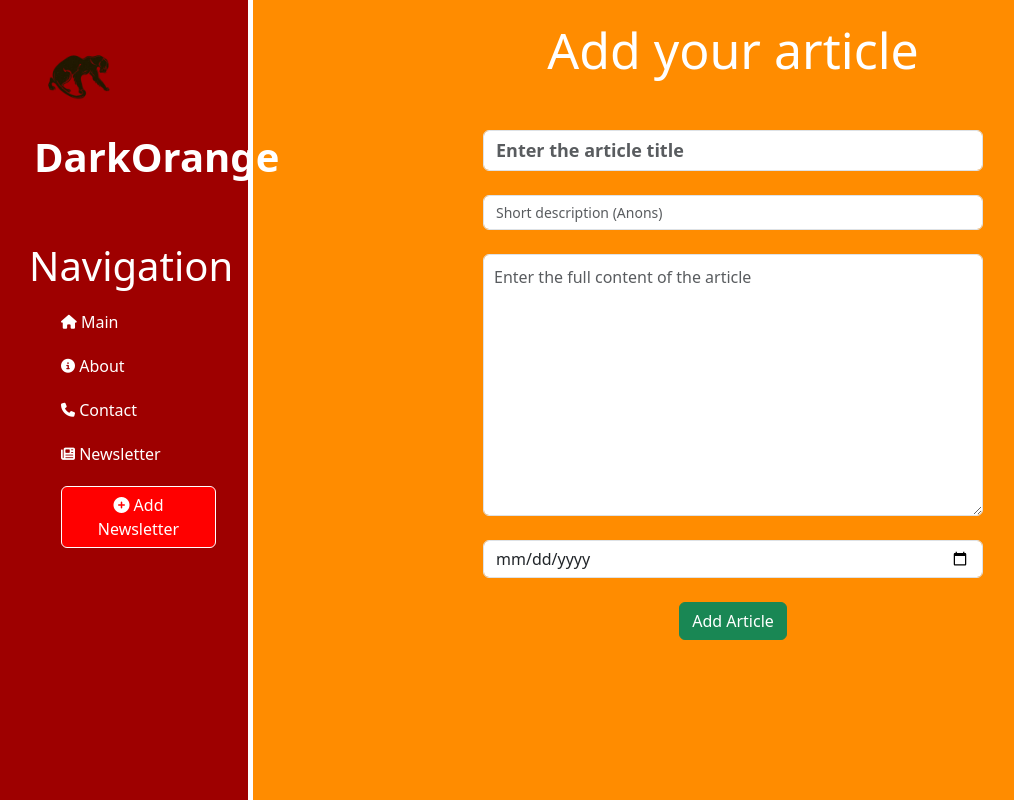
After one commit to hrgalstyan21/newDjango, a Django app: page /news/create/ in a window 1280 px wide. The commit adds this page. Shown: the whole page, without its empty margins (3-1017 px from the left). Run offline with Django 5.2, Linux system fonts and the light colour scheme; some libraries are stand-ins or nearby versions.

Commit message:
add article and data

```diff
--- a/firstApp/main/static/main/css/main.css
+++ b/firstApp/main/static/main/css/main.css
@@ -7,7 +7,7 @@ aside {
     background: #9e0000;
     width: 20%;
     padding: 2.5%;
-    height: 200vh;
+    height: 100vh;
     color: white;
     border-right:5px solid white;
 }
@@ -90,3 +90,15 @@ main .features h1{
 }
 
 main .features p{max-width: 700px; margin: 20px auto;}
+
+
+main .features{
+    display: flex;
+    flex-direction: column;
+    justify-content: center;
+    align-items: center;
+
+}
+.features form{
+    width: 500px;
+}
--- a/firstApp/main/templates/main/layout.html
+++ b/firstApp/main/templates/main/layout.html
@@ -23,6 +23,7 @@
             <a href="{% url 'about' %}"><li><i class="fa-solid fa-circle-info fa-sm"></i> About</li></a>
             <a href="{% url 'contact' %}"><li><i class="fa-solid fa-phone fa-sm"></i> Contact</li></a>
             <a href="{% url 'news_home1' %}"><li><i class="fa-solid fa-newspaper fa-sm"></i> Newsletter</li></a>
+            <a href="{% url 'create_news' %}"><li><button style="background-color: red; border-color: white; color: white " class="btn btn-info" ><i class="fas fa-plus-circle"></i> Add Newsletter </button></li></a>
         </ul>
     </aside>
     <main>
--- /dev/null
+++ b/firstApp/news/forms.py
@@ -0,0 +1,36 @@
+from .models import Article
+from django.forms import ModelForm, TextInput, DateTimeInput, Textarea
+
+class ArticleForm(ModelForm):
+    class Meta:
+        model = Article
+        fields = ['title', 'anons', 'full_text', 'date']
+
+        widgets = {
+
+            "title": TextInput(attrs={
+                'class': 'form-control',
+                'placeholder': 'Enter the article title',
+                'maxlength': '100',
+                'style': 'font-weight: bold; font-size: 18px;'
+            }),
+
+            "anons": TextInput(attrs={
+                'class': 'form-control',
+                'placeholder': 'Short description (Anons)',
+                'minlength': '20',
+                'style': 'font-size: 14px; color: #555;'
+            }),
+
+            "date": DateTimeInput(attrs={'class': 'form-control',
+                                         'placeholder': 'Date',
+                                         "type" : "date", }),
+
+            "full_text": Textarea(attrs={
+                'class': 'form-control',
+                'placeholder': 'Enter the full content of the article',
+                'rows': 10,
+                'style': 'font-size: 16px; padding: 10px; color: #333;',
+                'spellcheck': 'true'
+            }),
+        }
--- a/firstApp/news/models.py
+++ b/firstApp/news/models.py
@@ -1,9 +1,9 @@
 from django.db import models
 
 class Article(models.Model):
-    title = models.CharField('Title', max_length=100, default='max_length=100')
-    anons = models.CharField('Anons', max_length=100, default='Default Anons')
-    full_text = models.TextField('Full Text',  default='Default Full Text')
+    title = models.CharField('Title', max_length=20)
+    anons = models.CharField('Anons', max_length=40)
+    full_text = models.TextField('Full Text')
     date = models.DateTimeField('DateTime')
 
     def __str__(self):
--- /dev/null
+++ b/firstApp/news/templates/news/news_create.html
@@ -0,0 +1,25 @@
+<!DOCTYPE html>
+<html lang="en">
+<head>
+    <meta charset="UTF-8">
+    <title>Create Article</title>
+</head>
+<body>
+</body>
+</html>
+{% extends 'main/layout.html' %}
+{% block title %}Create News{% endblock %}
+{% block content %}
+    <div class="features">
+        <h1>Add your article</h1>
+        <form method="post">
+            {% csrf_token %}
+            {{ form.title }}<br>
+            {{ form.anons }}<br>
+            {{ form.full_text }}<br>
+            {{ form.date }}<br>
+            <span>{{ error }}</span>
+            <input class="btn btn-success" type="submit" value="Add Article"/>
+        </form>
+    </div>
+{% endblock %}
--- a/firstApp/news/urls.py
+++ b/firstApp/news/urls.py
@@ -1,9 +1,11 @@
 
 from django.urls import path
 from . import views
+from . import forms
 from django.conf import settings
 from django.conf.urls.static import static
 
 urlpatterns = [
     path('', views.news, name='news_home1'),
+    path('create/', views.create, name='create_news'),
 ]
--- a/firstApp/news/views.py
+++ b/firstApp/news/views.py
@@ -1,6 +1,27 @@
-from django.shortcuts import render
+from xxlimited_35 import error
+
+from django.shortcuts import render, redirect
 from .models import Article
+from .forms import ArticleForm
 
 def news(request):
     news = Article.objects.order_by('-date')[:3]
     return render(request, 'news/news_page.html', {'news':news} )
+
+def create(request):
+    error = ''
+    if request.method == 'POST':
+        form = ArticleForm(request.POST)
+        if form.is_valid():
+            form.save()
+            return redirect('home')
+        else:
+            error = "Filled by wrong way"
+
+    form = ArticleForm()
+
+    data = {'form':form,
+            'error':error
+            }
+
+    return render(request, 'news/news_create.html', data )
```
Also changed, not shown: firstApp/db.sqlite3.
